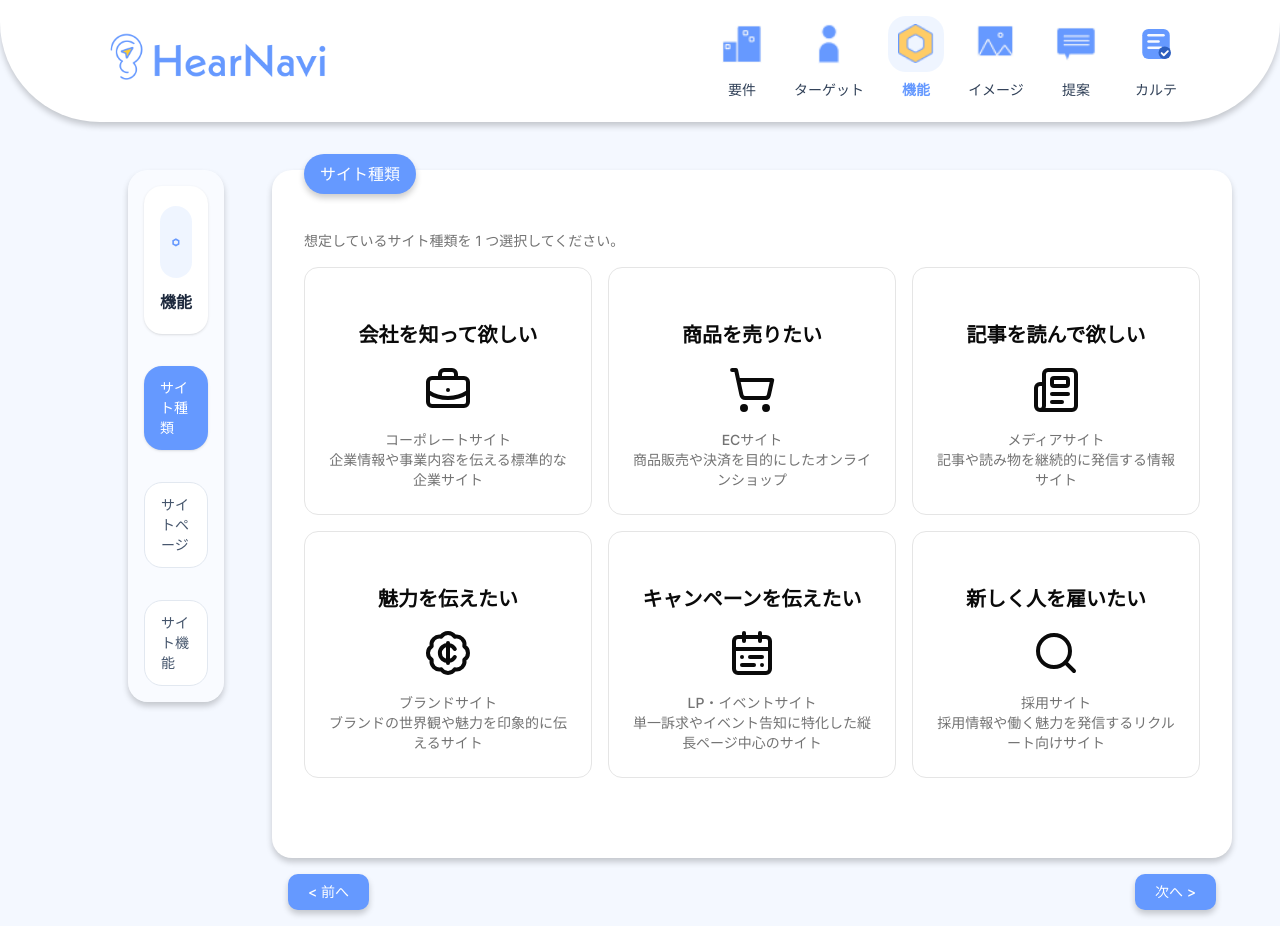
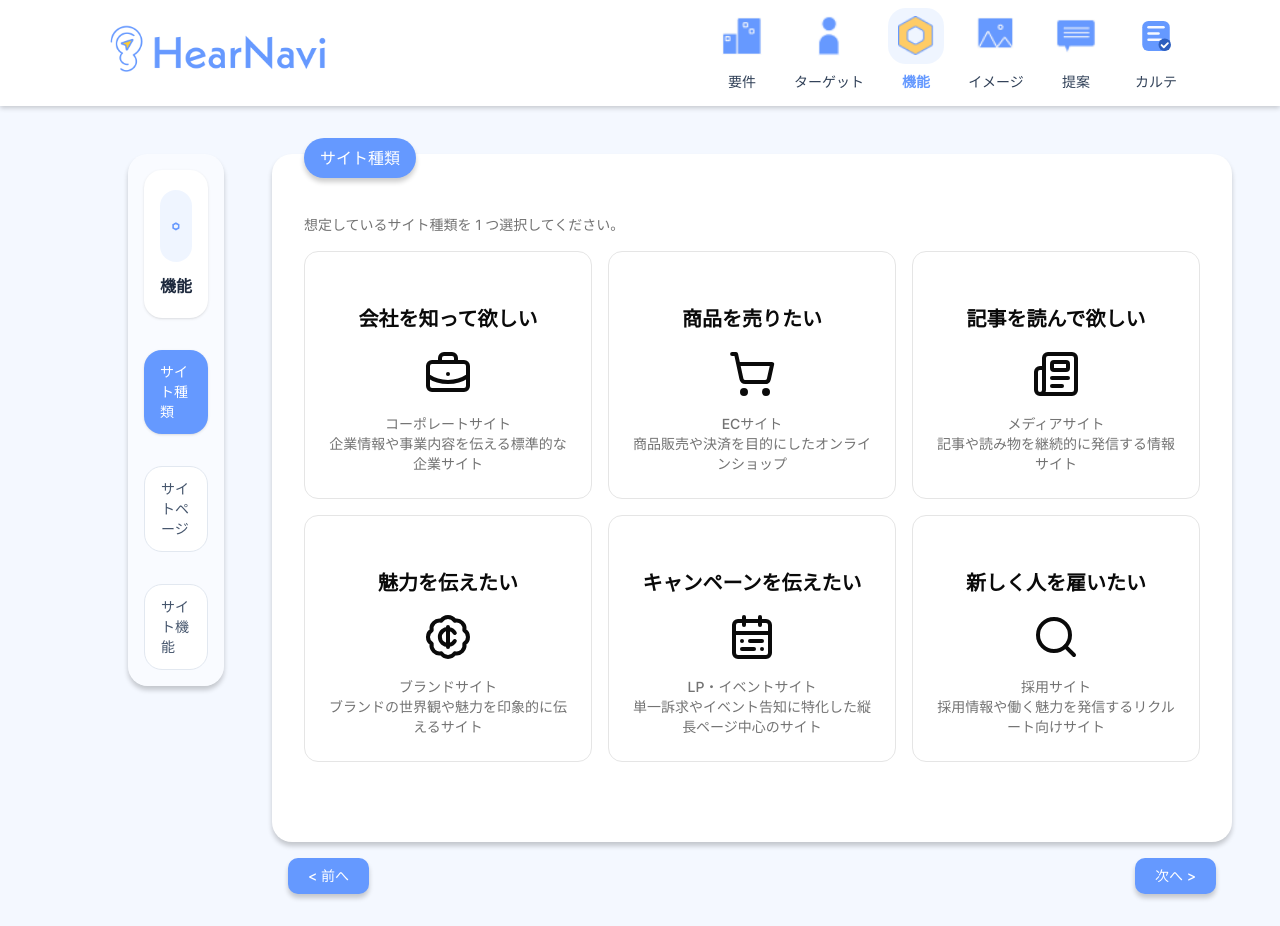
Before and after one commit to aobalab/hear-navi, a Next.js app: page /hearing/function/site-category in a window 1280 px wide. Built offline with nearby package versions, Linux system fonts and the light colour scheme.

Commit message:
feat: adjust header and component shadows for improved aesthetics

```diff
--- a/app/globals.css
+++ b/app/globals.css
@@ -128,27 +128,26 @@
 
 header {
   background-color: #FFF;
-  border-radius: 0 0 100px 100px;
-  box-shadow: 0 4px 6px rgba(0, 0, 0, 0.2);
+  box-shadow: 0 2px 5px rgba(0, 0, 0, 0.2);
 }
 
 .main-side-bar {
   background-color: rgba(255, 255, 255, 0.5);
   border-radius: 20px 20px 20px 20px;
-  box-shadow: 0 4px 6px rgba(0, 0, 0, 0.2);
+  box-shadow: 0 4px 5px rgba(0, 0, 0, 0.2);
   color: #6599FF;
 }
 
 .main-content {
   background-color: #FFF;
   border-radius: 20px 20px 20px 20px;
-  box-shadow: 0 4px 6px rgba(0, 0, 0, 0.2);
+  box-shadow: 0 4px 5px rgba(0, 0, 0, 0.2);
 }
 
 .main-header {
   background-color: #6599FF;
   border-radius: 20px 20px 20px 20px;
-  box-shadow: 0 4px 6px rgba(0, 0, 0, 0.2);
+  box-shadow: 0 4px 5px rgba(0, 0, 0, 0.2);
   color: #FFF;
   display: flex;
   justify-content: center;
@@ -160,5 +159,5 @@ header {
   border: none;
   border-radius: 10px;
   padding: 10px 20px;
-  box-shadow: 0 4px 6px rgba(0, 0, 0, 0.2);
+  box-shadow: 0 4px 5px rgba(0, 0, 0, 0.2);
 }
--- a/components/header.tsx
+++ b/components/header.tsx
@@ -4,7 +4,7 @@ import Link from "next/link";
 
 function Header({ category, section }: { category: string; section: string }) {
     return (
-        <header className="flex bg-white pt-4 pb-4 px-24">
+        <header className="flex bg-white pt-2 pb-2 px-24">
             <div className="flex-1 flex items-center">
                 <figure>
                     <img src={nextConfig.basePath + "/img/logo.png"} alt="Logo" className="w-64 rounded-lg" />
```
